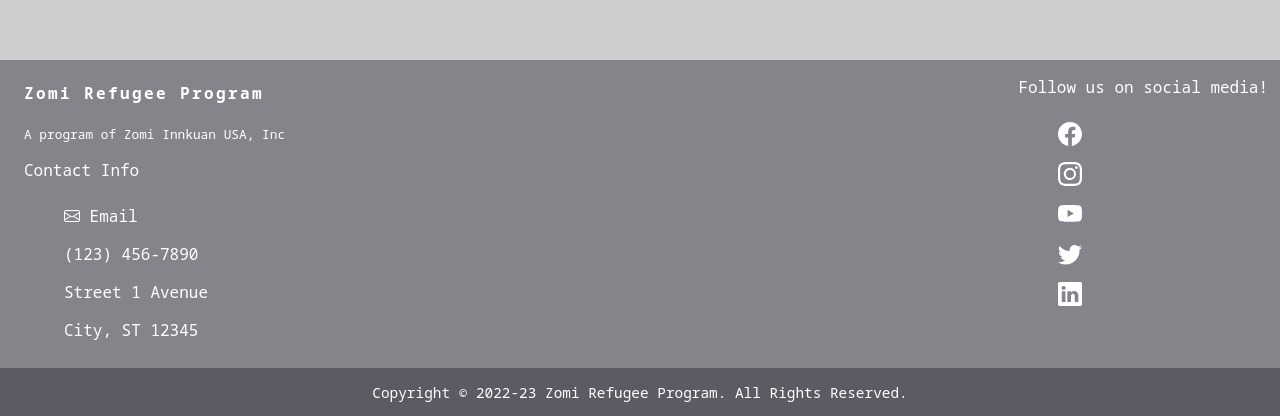
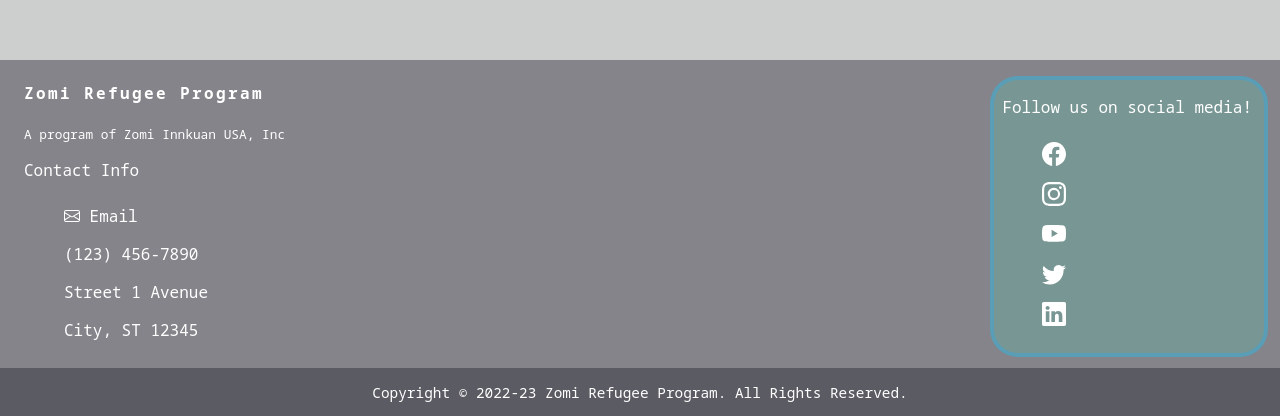
Before and after one commit to kmung/ziusa-refugee, a React (Create React App) app: page / in a window 1280 px wide. Shown: the part 774-1190 px from the top of the page. Built offline with nearby package versions, Linux system fonts and the light colour scheme; a web font is replaced by a local one.

Commit message:
social media card

```diff
--- a/src/main.css
+++ b/src/main.css
@@ -198,6 +198,17 @@ footer {
     font-size: 0.8rem;
 }
 
+.footer-social-media {
+    position: relative;
+    border: 4px solid rgba(82, 160, 190, 0.8);
+    border-radius: 10%;
+    margin: 1em 0em 0.5em 03em;
+    padding: 0em 0.75em 0em 0.5em;
+    background-color: rgba(97, 187, 166, 0.35);
+    min-height: fit-content;
+    max-width: auto;
+}
+
 .footer-copyright {
     display: flex;
     justify-content: center;
```
